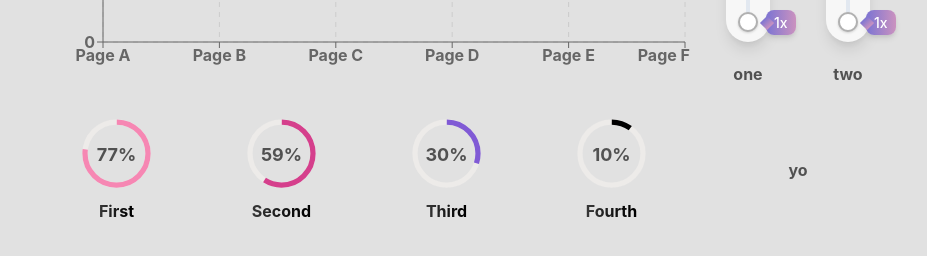
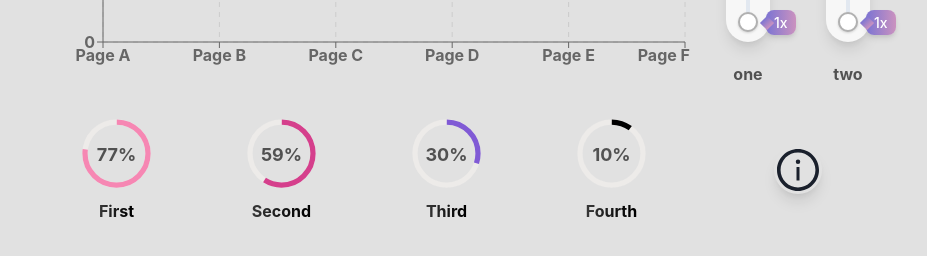
Before and after one commit to mattbardal/ch2023, a React (Create React App) app in the folder frontend/: page / in a window 1280 px wide. Shown: the part 506-762 px from the top of the page, without its empty margins (178-1105 px from the left). Built offline with nearby package versions, Linux system fonts and the light colour scheme.

Commit message:
edit sliders & added info btn

```diff
--- a/frontend/src/container/MainContainer.tsx
+++ b/frontend/src/container/MainContainer.tsx
@@ -1,8 +1,9 @@
-import { Box, Center, Grid, GridItem } from "@chakra-ui/react";
+import { Box, Center, Grid, GridItem, IconButton } from "@chakra-ui/react";
 import Graph from "../components/Graph";
 import PercentWheel from "../components/PercentWheel";
 import Selects from "../components/Selects";
 import Sliders from "../components/Sliders";
+import { AiOutlineInfoCircle } from 'react-icons/ai'
 
 export default function MainContainer() {
   return (
@@ -28,7 +29,15 @@ export default function MainContainer() {
         </GridItem>
         <GridItem pl="2" area={"nothing"}>
           <Center h="100%" w="100%">
-            yo
+          <IconButton
+            aria-label='info'
+            size='lg'
+            borderRadius='full'
+            variant='ghost'
+            bg=''
+            shadow='lg'
+            icon={<AiOutlineInfoCircle size='lg' />}
+          />
           </Center>
         </GridItem>
       </Grid>
```
